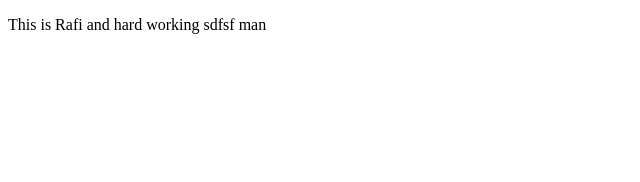
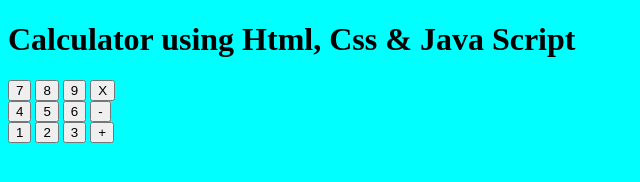
Before and after one commit to Abdullah628/calculator2, a plain HTML site: page index.html in a window 1280 px wide. Shown: the whole page, without its empty margins (0-640 px from the left). Drawn offline with Linux system fonts and the light colour scheme.

Commit message:
Today end

```diff
--- a/index.html
+++ b/index.html
@@ -4,9 +4,36 @@
     <meta charset="UTF-8">
     <meta http-equiv="X-UA-Compatible" content="IE=edge">
     <meta name="viewport" content="width=device-width, initial-scale=1.0">
-    <title>Document</title>
+    <title>Calculator</title>
+    <link rel="stylesheet" href="style.css">
 </head>
 <body>
-    <p>This is Rafi and hard working sdfsf man</p>
+    <h1>Calculator using Html, Css & Java Script</h1>
+    <div class="container">
+        <div class="row">
+            <button class="btn">7</button>
+            <button class="btn">8</button>
+            <button class="btn">9</button>
+            <button class="btn">X</button>
+        </div>
+        <div class="row">
+            <button class="btn">4</button>
+            <button class="btn">5</button>
+            <button class="btn">6</button>
+            <button class="btn">-</button>
+        </div>
+        <div class="row">
+            <button class="btn">1</button>
+            <button class="btn">2</button>
+            <button class="btn">3</button>
+            <button class="btn">+</button>
+        </div>
+    </div>
+
+
+
+
+
+    <script src="script.js"></script>
 </body>
 </html>
--- a/style.css
+++ b/style.css
@@ -0,0 +1,3 @@
+body{
+    background-color: aqua;
+}
```
Also changed, not shown: script.js (added).
